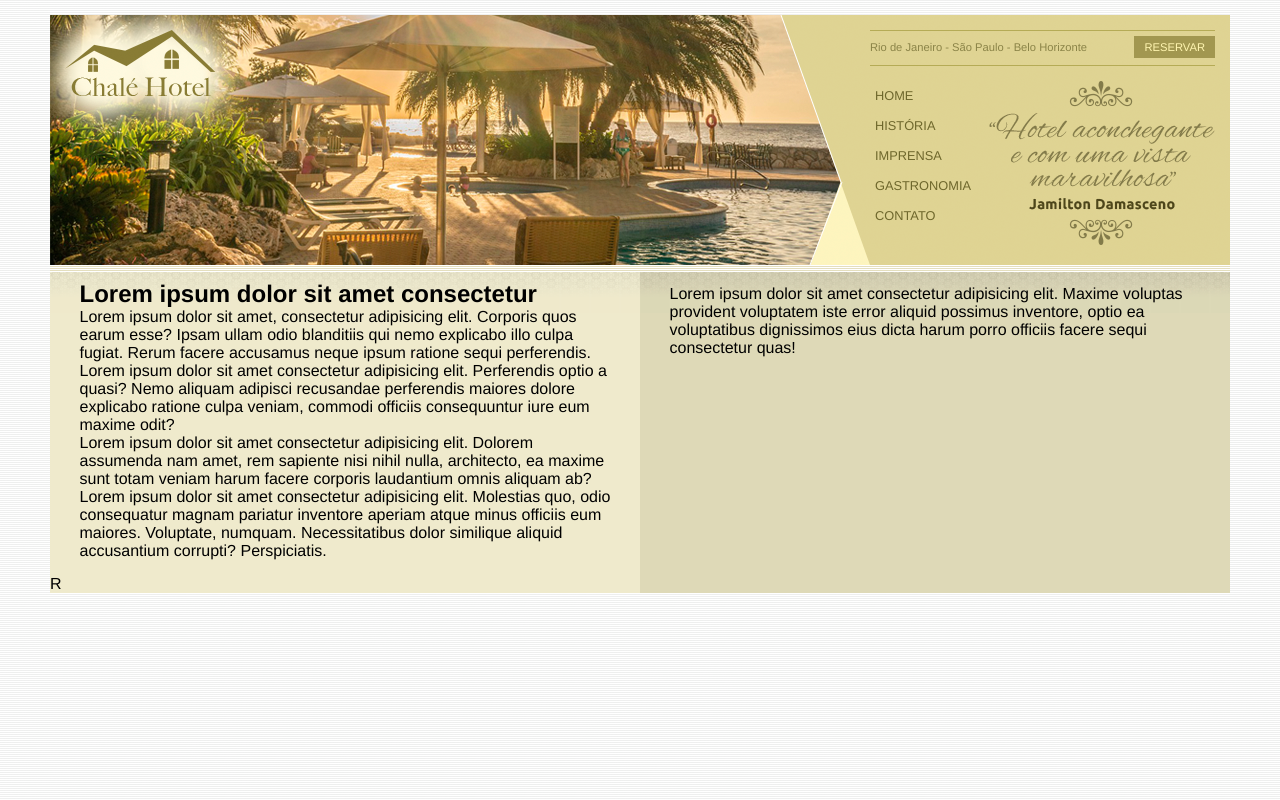
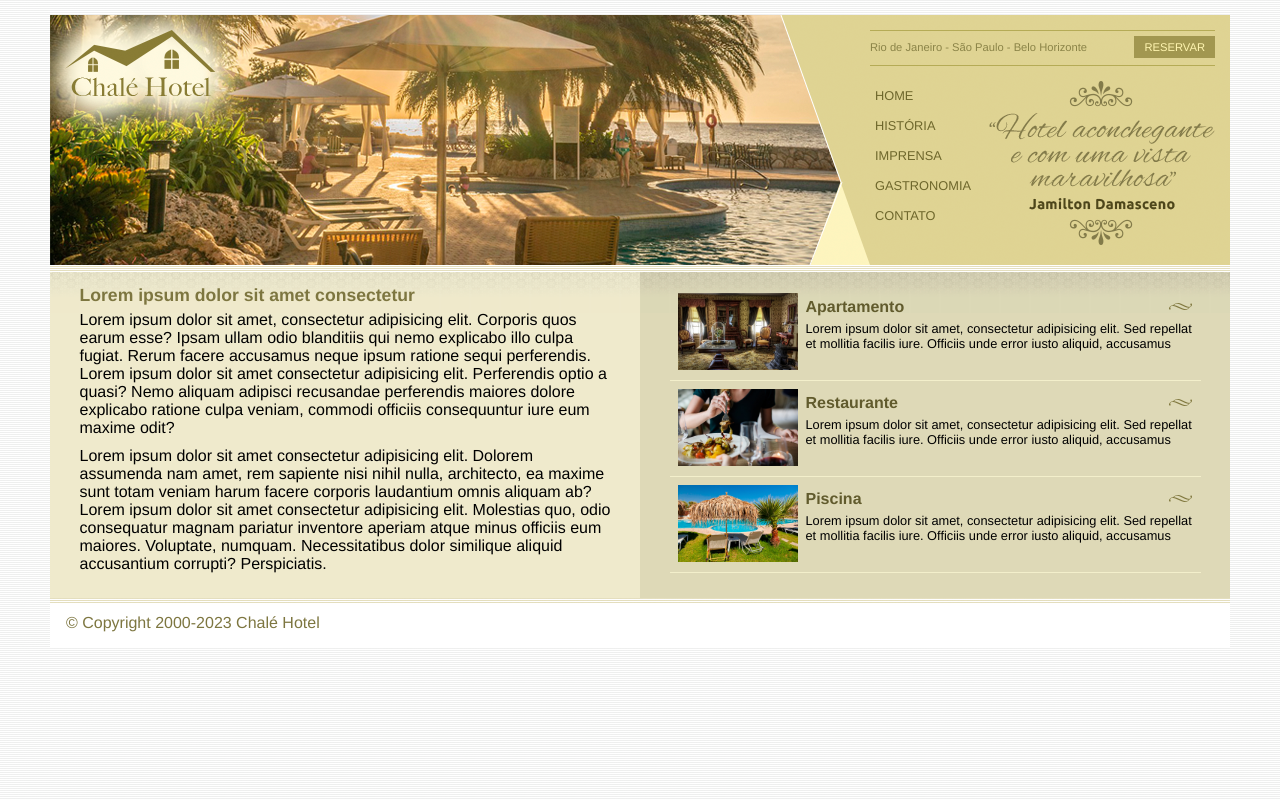
Before and after one commit to KaikeRochaDev/ChaleHotel, a plain HTML site: page index.html in a window 1280 px wide. Drawn offline with Linux system fonts and the light colour scheme.

Commit message:
finalizing the project

```diff
--- a/estilo.css
+++ b/estilo.css
@@ -138,4 +138,45 @@ ul#navegacao a:hover{
 
 #rodape{
     clear: both;
+    padding: 16px;
+    background: #fff url(imgs/bg-rodape.png) repeat-x top;
+    color: #7d7640;
 }
+
+h2{
+    color: #7d7640;
+    font-size: 1.1em;
+    padding: 5px 0px;
+}
+
+p{
+    font-size: 1em;
+    margin-bottom: 10px;
+}
+
+#beneficios li{
+    padding: 8px;
+    border-bottom: 1px solid #f3efcb;
+    height: 6em;
+}
+#beneficios li a img{
+    float: left;
+    margin-right: 8px;
+}
+
+#beneficios li a p{
+    color: #000;
+    font-size: 0.8em;
+}
+
+#beneficios li a h3{
+    font-size: 1em;
+    color: #615b2d;
+    padding: 5px 0;
+    background: url(imgs/ornamento.png) no-repeat center right;
+}
+
+#beneficios li:hover{
+    cursor: pointer;
+    background: #f6f3d6;
+}
--- a/index.html
+++ b/index.html
@@ -66,12 +66,38 @@
         </div>
         <div id="area-lateral">
             <div class="conteudo">
-                <p>Lorem ipsum dolor sit amet consectetur adipisicing elit. Maxime voluptas provident voluptatem iste error aliquid possimus inventore, optio ea voluptatibus dignissimos eius dicta harum porro officiis facere sequi consectetur quas!</p>
+                <ul id="beneficios">
+                    <li>
+                        <a href="">
+                            <img class="img" width="120" src="imgs/apartamento.jpg">
+                            <h3>Apartamento</h3>
+                            <p>Lorem ipsum dolor sit amet, consectetur adipisicing elit. Sed repellat et mollitia facilis iure. Officiis unde error iusto aliquid, accusamus</p>
+                        </a>
+                    </li>
+
+                    <li>
+                        <a href="">
+                            <img class="img" width="120" src="imgs/restaurante.jpg">
+                            <h3>Restaurante</h3>
+                            <p>Lorem ipsum dolor sit amet, consectetur adipisicing elit. Sed repellat et mollitia facilis iure. Officiis unde error iusto aliquid, accusamus</p>
+                        </a>
+                    </li>
+
+                    <li>
+                        <a href="">
+                            <img class="img" width="120" src="imgs/piscina.jpg">
+                            <h3>Piscina</h3>
+                            <p>Lorem ipsum dolor sit amet, consectetur adipisicing elit. Sed repellat et mollitia facilis iure. Officiis unde error iusto aliquid, accusamus</p>
+                        </a>
+                    </li>
+                </ul>
             </div>
         </div>
 
         <div id="rodape">
-            R
+            <span>
+                &copy; Copyright 2000-2023 Chalé Hotel
+            </span>
         </div>
     </div>
 
```
